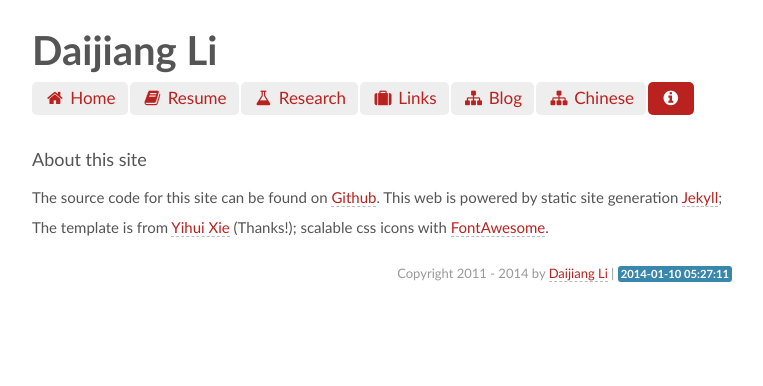
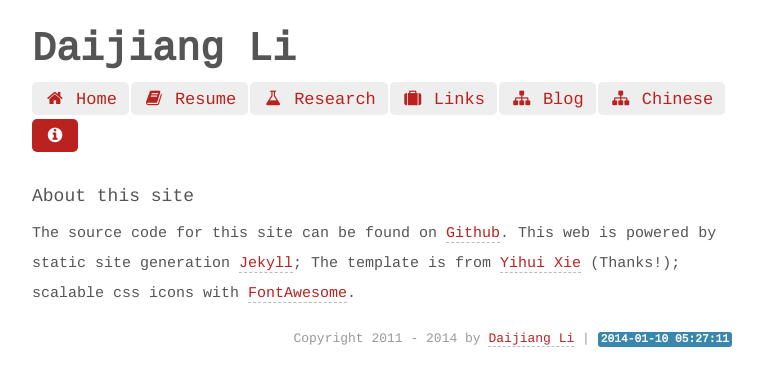
Before and after one commit to daijiang/Old-website, a Jekyll site: the page built from README.md, in a window 1280 px wide. Shown: the top 386 px of the page, without its empty margins (258-1021 px from the left). Built offline with Jekyll 4.4.1, drawn with Linux system fonts in a browser that asks for light colours; some web fonts are replaced; Markdown is read by kramdown in place of the engine named in the settings.

Commit message:
change font from Galdeano to Cousine

```diff
--- a/assets/css/home.css
+++ b/assets/css/home.css
@@ -1,4 +1,4 @@
-@import url(http://fonts.googleapis.com/css?family=Galdeano);
+@import url(http://fonts.googleapis.com/css?family=Cousine);
 @media screen {
 .container {
 width:auto;
@@ -52,7 +52,7 @@
 }
 
 body {
-font-family:Galdeano,"Hiragino Sans GB","Microsoft YaHei",Trebuchet,"Trebuchet MS",Tahoma,"Lucida Grande","Lucida Sans Unicode",Verdana,sans-serif;
+font-family:Cousine,"Hiragino Sans GB","Microsoft YaHei",Trebuchet,"Trebuchet MS",Tahoma,"Lucida Grande","Lucida Sans Unicode",Verdana,sans-serif;
 font-size:17px;
 line-height:28px;
 color:#555;
```
